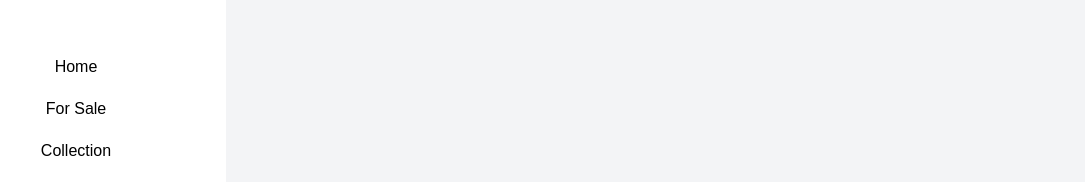
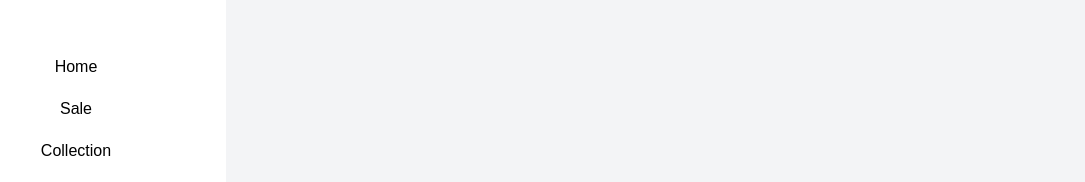
Before and after one commit to linyu3294/portfolio-react, a React (Vite) app: page / in a window 1280 px wide. Shown: the part 130-312 px from the top of the page, without its empty margins (24-1109 px from the left). Built offline with nearby package versions, Linux system fonts and the light colour scheme.

Commit message:
Change heading name

```diff
--- a/src/components/navbar.component.tsx
+++ b/src/components/navbar.component.tsx
@@ -10,7 +10,7 @@ const NavBar: React.FC = () => {
     <nav className="navbar-container">
       <Link to="/">Home</Link>
 
-      <Link to="/sale">For Sale</Link>
+      <Link to="/sale">Sale</Link>
       <div
         className="dropdown-item"
         onClick={() => setCollectionOpen(!isCollectionOpen)}
```
